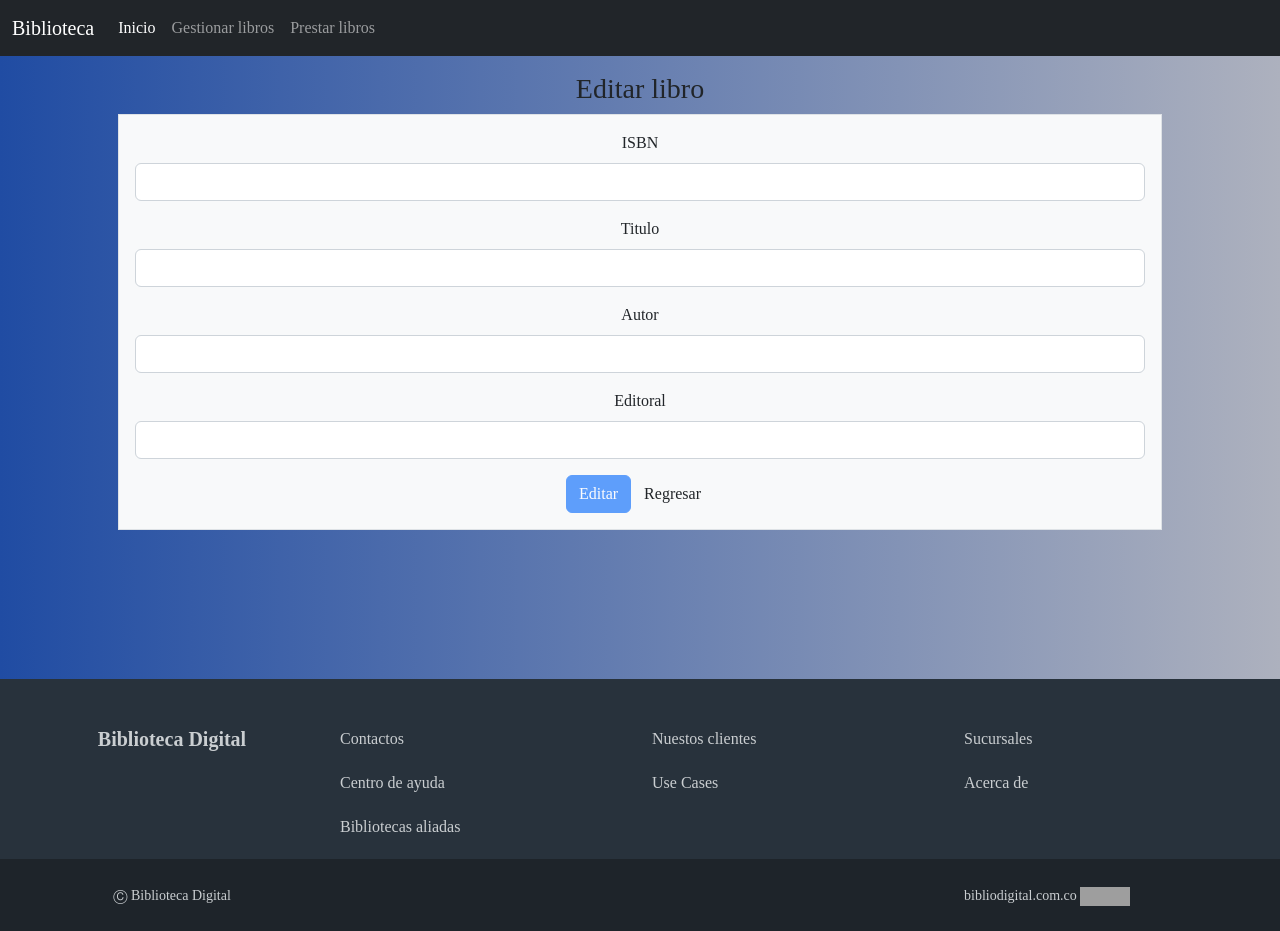
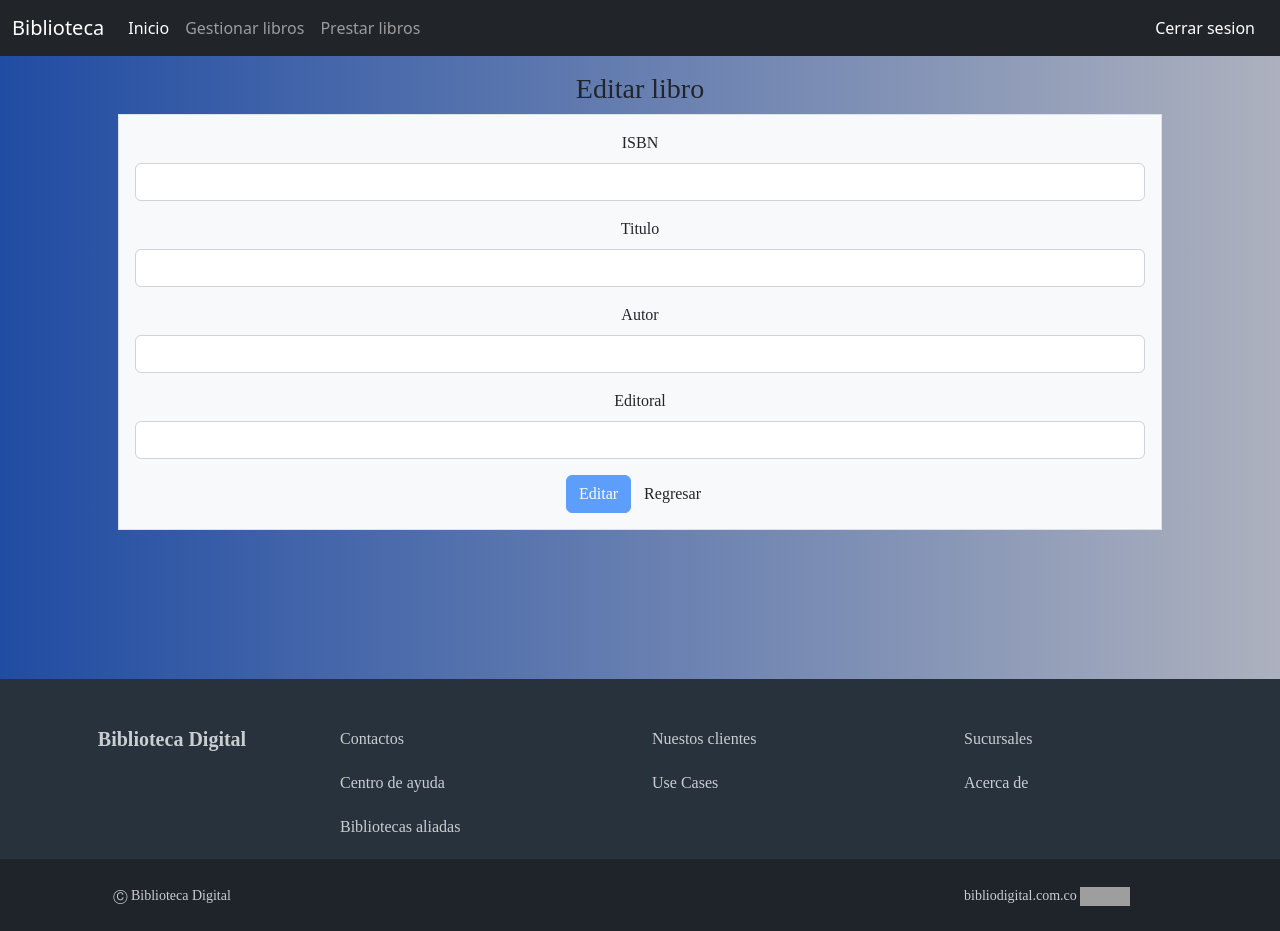
Before and after one commit to LuisFerOv25/ProyectoBiblioteca, an Angular app: page /editalib in a window 1280 px wide. Built offline with nearby package versions, Linux system fonts and the light colour scheme; grey boxes are pictures that could not be loaded.

Commit message:
Mejoras en el enrutamiento de paginas

```diff
--- a/src/app/componentes/edita-libro/edita-libro.component.html
+++ b/src/app/componentes/edita-libro/edita-libro.component.html
@@ -41,7 +41,7 @@
 
 
           <button type="submit" [disabled]="editaLib.invalid" class="btn btn-primary float-ed ">Editar</button>
-          <button routerLink="/" class="btn btn-secundary">Regresar</button>
+          <button routerLink="/gestionLibro" class="btn btn-secundary">Regresar</button>
         </form>
       </div>
     </div>
--- a/src/app/componentes/navbar/navbar.component.html
+++ b/src/app/componentes/navbar/navbar.component.html
@@ -1,4 +1,23 @@
+<!DOCTYPE html>
+<html>
 
+<head>
+
+  <meta charset='utf-8'>
+  <meta http-equiv='X-UA-Compatible' content='IE=edge'>
+  <meta name='viewport' content='width=device-width, initial-scale=1'>
+  <link href="https://cdn.jsdelivr.net/npm/bootstrap@5.2.0/dist/css/bootstrap.min.css" rel="stylesheet"
+    integrity="sha384-gH2yIJqKdNHPEq0n4Mqa/HGKIhSkIHeL5AyhkYV8i59U5AR6csBvApHHNl/vI1Bx" crossorigin="anonymous">
+  <script src="https://cdn.jsdelivr.net/npm/@popperjs/core@2.11.5/dist/umd/popper.min.js"
+    integrity="sha384-Xe+8cL9oJa6tN/veChSP7q+mnSPaj5Bcu9mPX5F5xIGE0DVittaqT5lorf0EI7Vk"
+    crossorigin="anonymous"></script>
+  <script src="https://cdn.jsdelivr.net/npm/bootstrap@5.2.0/dist/js/bootstrap.min.js"
+    integrity="sha384-ODmDIVzN+pFdexxHEHFBQH3/9/vQ9uori45z4JjnFsRydbmQbmL5t1tQ0culUzyK"
+    crossorigin="anonymous"></script>
+
+</head>
+
+<body>
 <nav class="navbar navbar-expand navbar-dark bg-dark">
     <div class="container-fluid">
         <a class="navbar-brand" routerLink="/">
@@ -11,12 +30,21 @@
         </button>
         <div class="collapse navbar-collapse" id="navbarNavAltMarkup">
             <div class="navbar-nav">
-                <a class="nav-link active" aria-current="page" href="#">Inicio</a>
+                <a class="nav-link active" aria-current="page" routerLink="/consultaus">Inicio</a>
                 <a class="nav-link" routerLink="/gestionLibro">Gestionar libros</a>
                 <a class="nav-link" routerLink="/prestalib">Prestar libros</a>
             </div>
         </div>
 
+        <div class="btn-group">
+            <button type="button" class="btn btn-dark" data-bs-toggle="dropdown" aria-expanded="false" routerLink="/">
+              Cerrar sesion
+            </button>
+          </div>
 
     </div>
+
 </nav>
+</body>
+
+</html>
```
